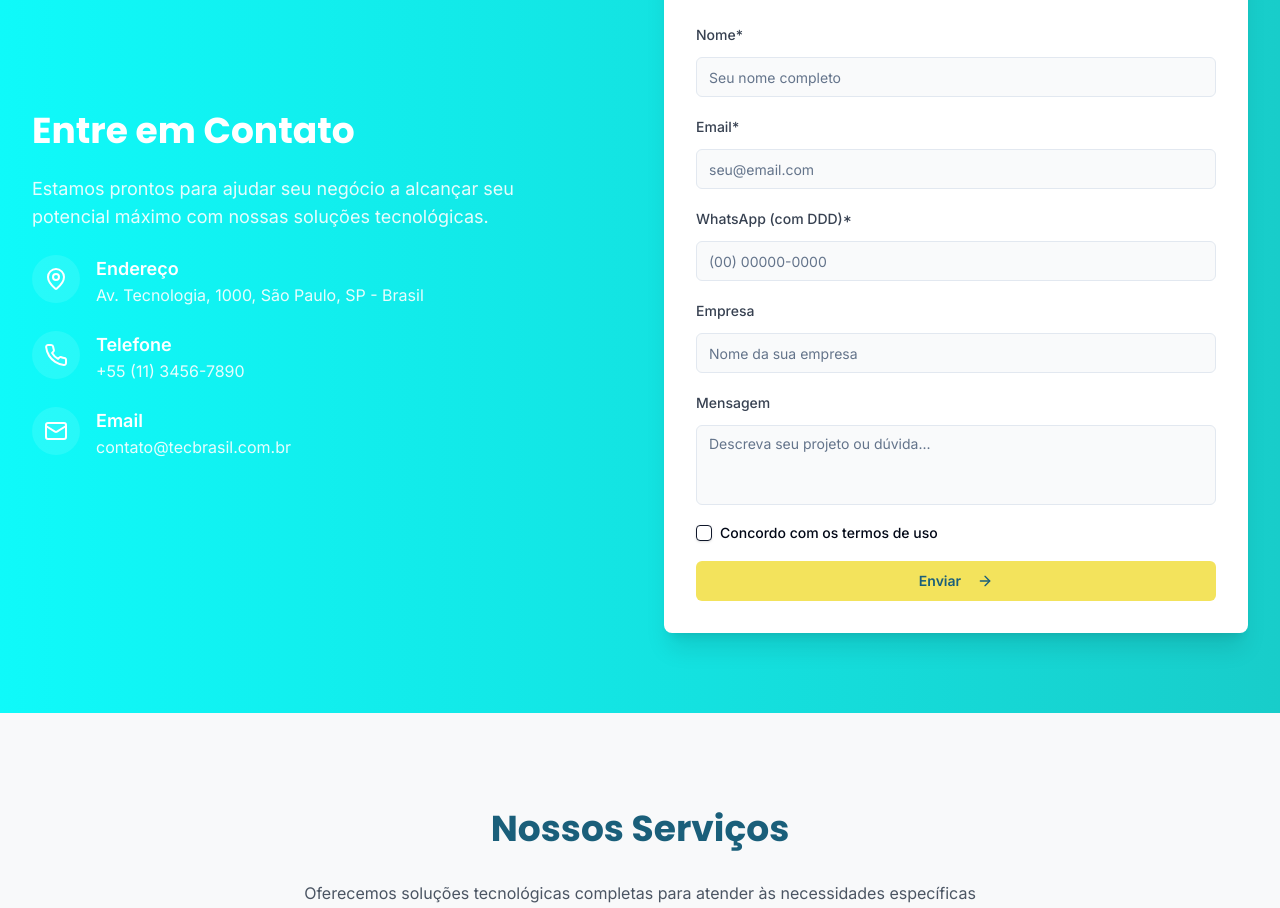
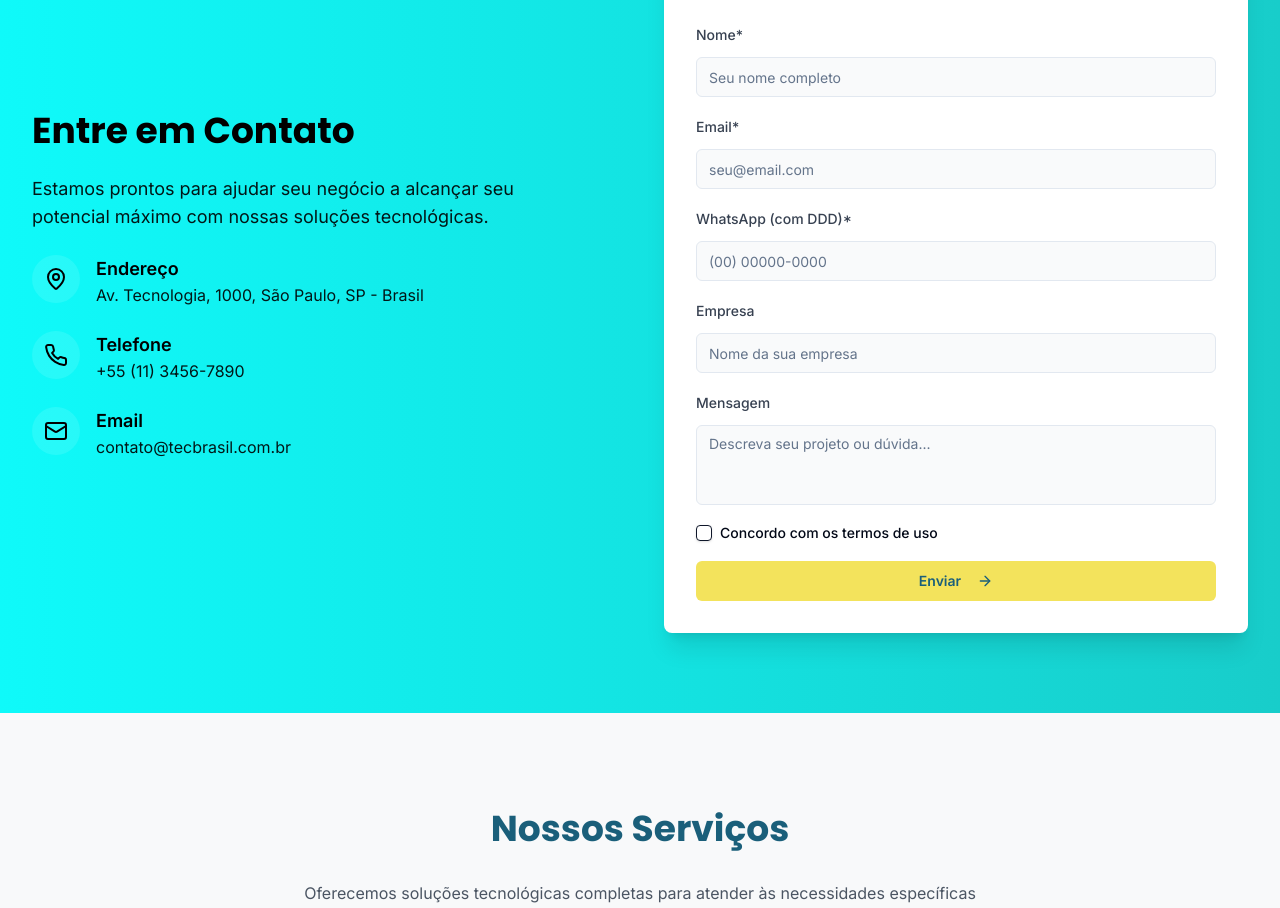
Before and after one commit to PedroHVL14/React-Projeto_Site-Institucional, a React (Vite) app: page / in a window 1280 px wide. Shown: the part 971-1879 px from the top of the page. Built offline with nearby package versions, Linux system fonts and the light colour scheme.

Commit message:
Fix: Contact section text color
Change the text color in the contact section to improve readability.

```diff
--- a/src/components/home/ContactSection.tsx
+++ b/src/components/home/ContactSection.tsx
@@ -29,20 +29,20 @@ const ContactSection = () => {
     <section id="contact" className="bg-gradient-to-r from-[#0FFAFA] to-[#18CDCA] py-20">
       <div className="container">
         <div className="grid grid-cols-1 lg:grid-cols-2 gap-12 items-center">
-          <div className="text-white space-y-6">
-            <h2 className="text-4xl font-bold font-heading">Entre em Contato</h2>
-            <p className="text-lg opacity-90 max-w-lg">
+          <div className="text-black space-y-6"> {/* Changed text color to black */}
+            <h2 className="text-4xl font-bold font-heading text-black">Entre em Contato</h2>
+            <p className="text-lg opacity-90 max-w-lg text-black">
               Estamos prontos para ajudar seu negócio a alcançar seu potencial máximo com nossas soluções tecnológicas.
             </p>
 
             <div className="space-y-6 mt-8">
               <div className="flex items-start">
                 <div className="bg-white/10 p-3 rounded-full mr-4">
-                  <MapPin size={24} className="text-white" />
+                  <MapPin size={24} className="text-black" />
                 </div>
                 <div>
-                  <h4 className="font-semibold text-lg">Endereço</h4>
-                  <p className="opacity-90">
+                  <h4 className="font-semibold text-lg text-black">Endereço</h4>
+                  <p className="opacity-90 text-black">
                     Av. Tecnologia, 1000, São Paulo, SP - Brasil
                   </p>
                 </div>
@@ -50,21 +50,21 @@ const ContactSection = () => {
 
               <div className="flex items-start">
                 <div className="bg-white/10 p-3 rounded-full mr-4">
-                  <Phone size={24} className="text-white" />
+                  <Phone size={24} className="text-black" />
                 </div>
                 <div>
-                  <h4 className="font-semibold text-lg">Telefone</h4>
-                  <p className="opacity-90">+55 (11) 3456-7890</p>
+                  <h4 className="font-semibold text-lg text-black">Telefone</h4>
+                  <p className="opacity-90 text-black">+55 (11) 3456-7890</p>
                 </div>
               </div>
 
               <div className="flex items-start">
                 <div className="bg-white/10 p-3 rounded-full mr-4">
-                  <Mail size={24} className="text-white" />
+                  <Mail size={24} className="text-black" />
                 </div>
                 <div>
-                  <h4 className="font-semibold text-lg">Email</h4>
-                  <p className="opacity-90">contato@tecbrasil.com.br</p>
+                  <h4 className="font-semibold text-lg text-black">Email</h4>
+                  <p className="opacity-90 text-black">contato@tecbrasil.com.br</p>
                 </div>
               </div>
             </div>
```
